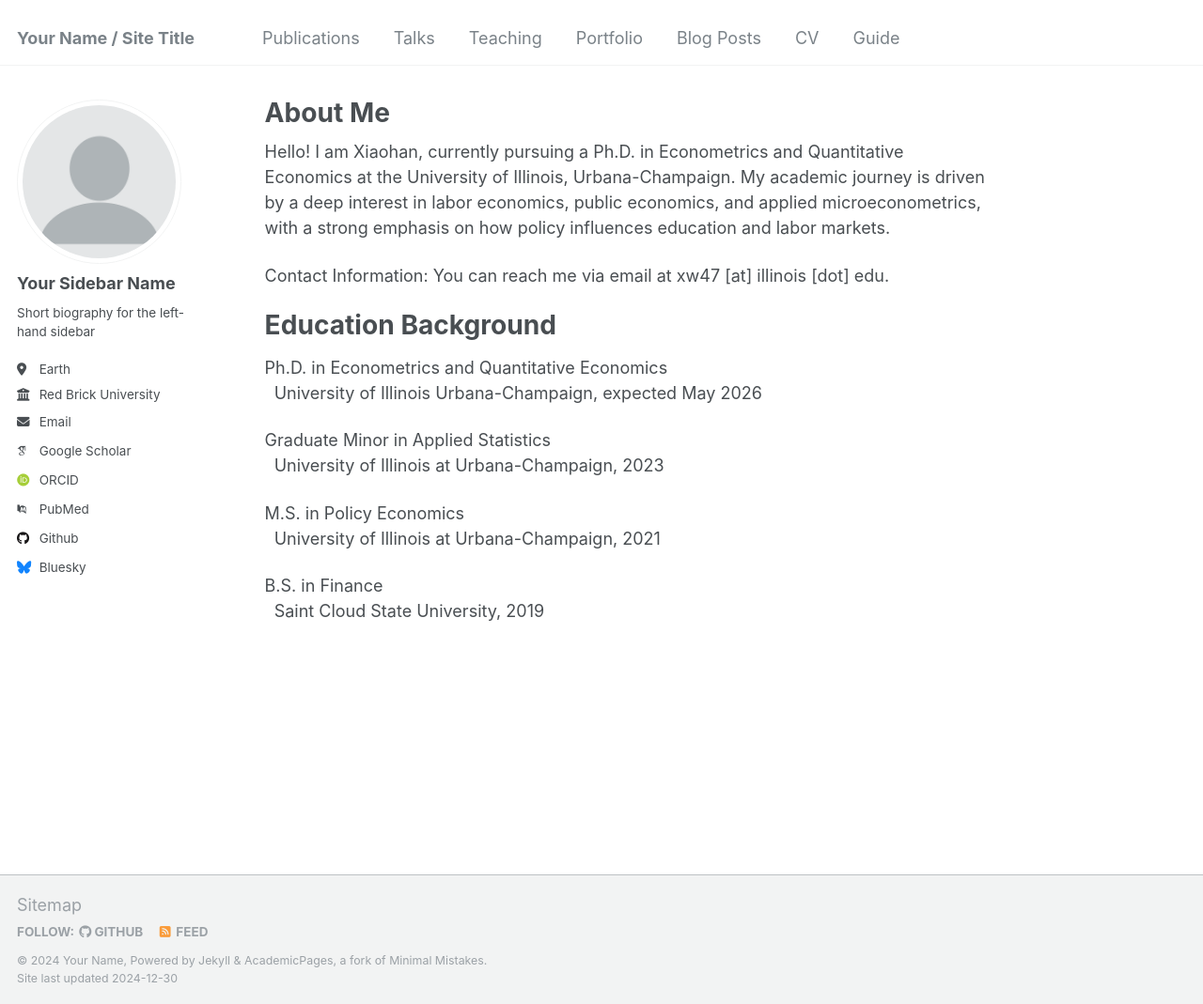
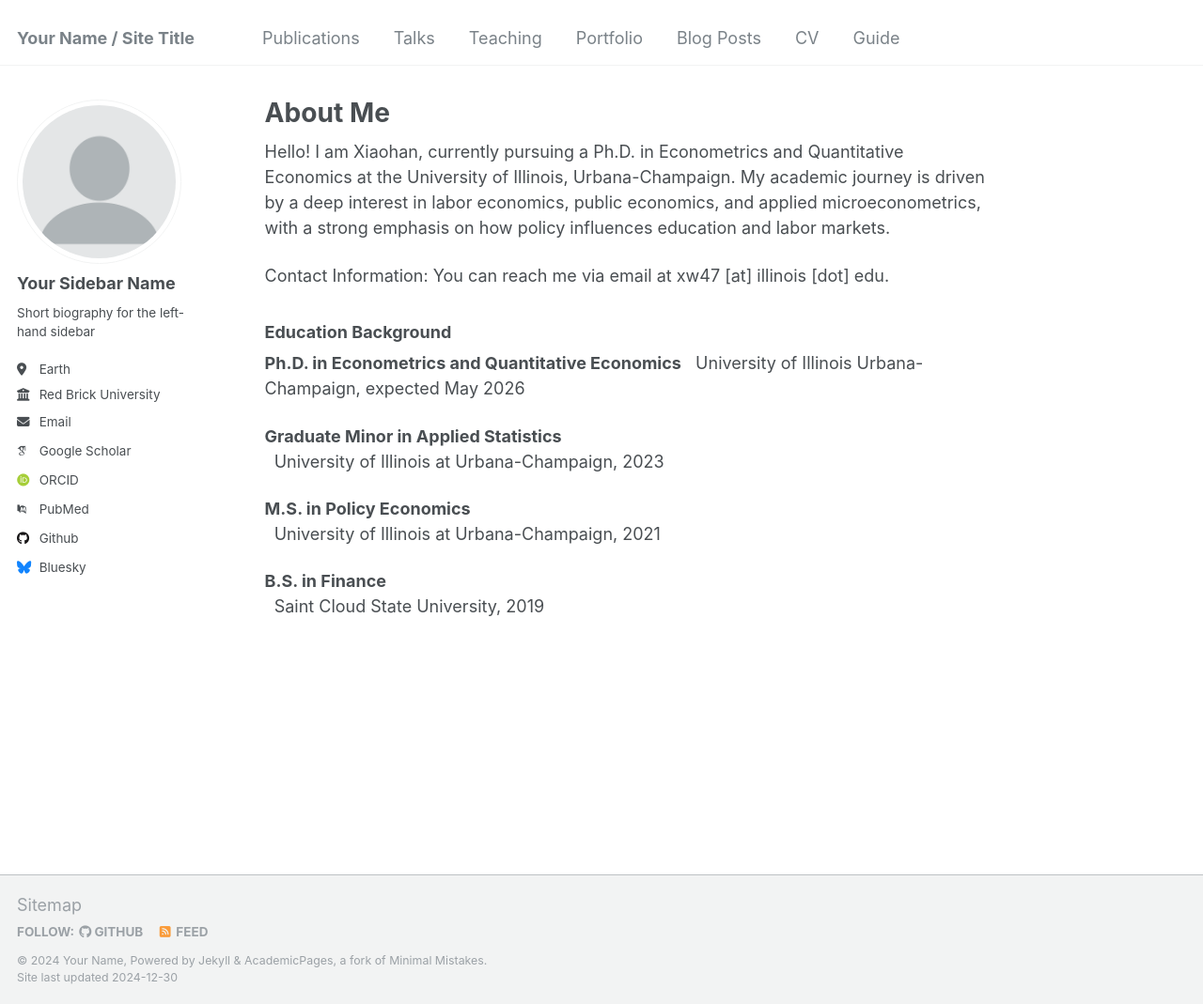
Before and after one commit to xiaohanwang1997/xiaohanwang1997.github.io, a Jekyll site: the page built from _pages/about.md, in a window 1280 px wide and 1069 px high. Shown: the whole window at 94% size. Built offline with Jekyll 4.4.1, drawn with Linux system fonts in a browser that asks for light colours; some web fonts are replaced.

```diff
--- a/_pages/about.md
+++ b/_pages/about.md
@@ -11,16 +11,16 @@ Hello! I am Xiaohan, currently pursuing a Ph.D. in Econometrics and Quantitative
 
 Contact Information: You can reach me via email at xw47 [at] illinois [dot] edu.
 
-Education Background
-======
-Ph.D. in Econometrics and Quantitative Economics
+### Education Background
+
+**Ph.D. in Econometrics and Quantitative Economics**
 &nbsp;&nbsp;University of Illinois Urbana-Champaign, expected May 2026
 
-Graduate Minor in Applied Statistics
+**Graduate Minor in Applied Statistics**
 &nbsp;&nbsp;University of Illinois at Urbana-Champaign, 2023
 
-M.S. in Policy Economics
+**M.S. in Policy Economics**
 &nbsp;&nbsp;University of Illinois at Urbana-Champaign, 2021
 
-B.S. in Finance
+**B.S. in Finance**
 &nbsp;&nbsp;Saint Cloud State University, 2019
```
